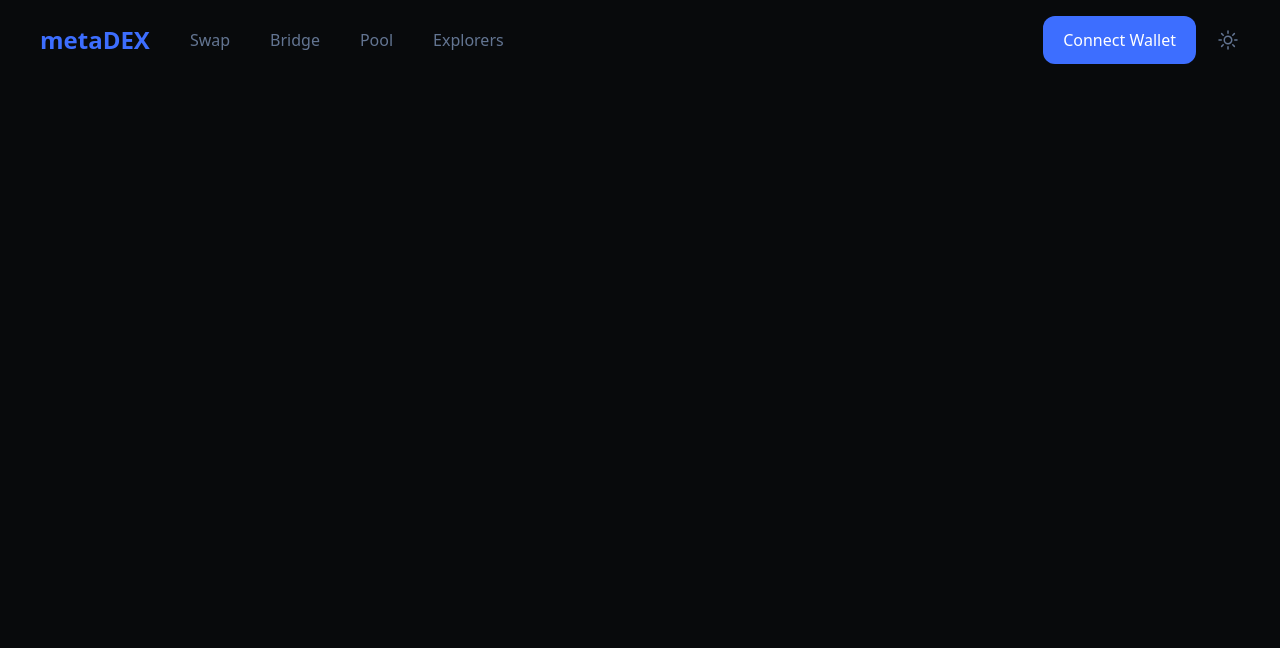
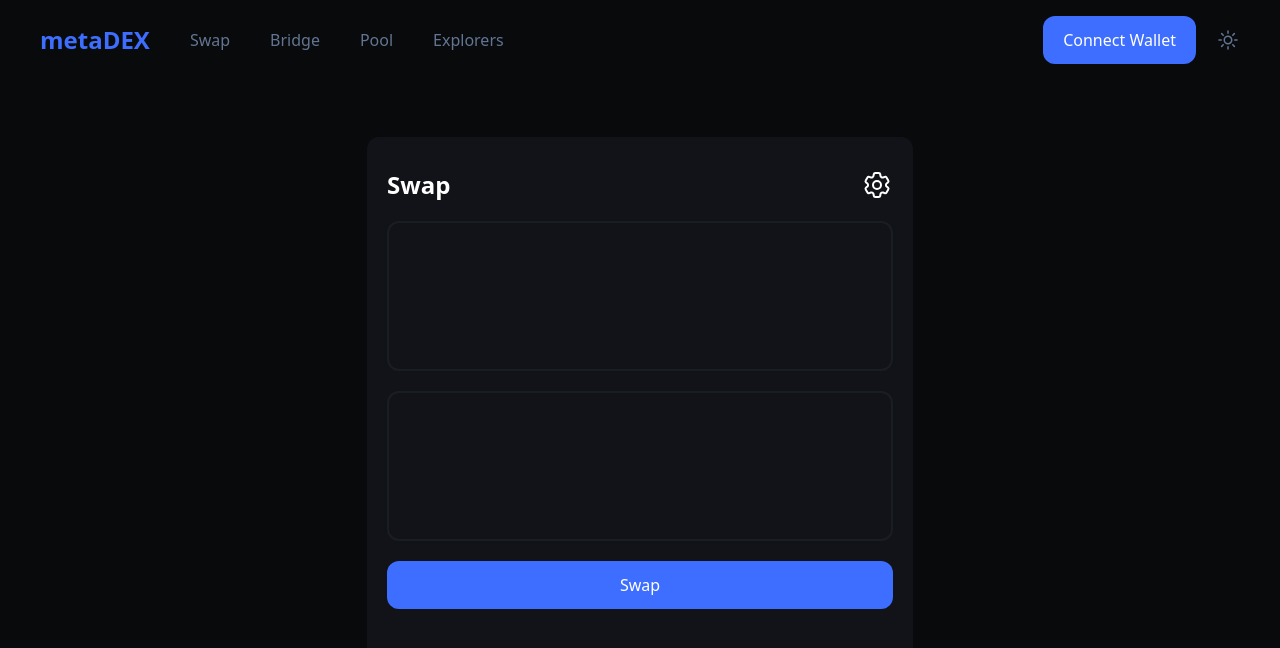
Before and after one commit to NerdyDave2017/meta-dex, a Next.js app in the folder meta-dex-frontend/: page /swap in a window 1280 px wide. Shown: the top 648 px of the page. Built offline with nearby package versions, Linux system fonts and the light colour scheme.

Commit message:
feat: create swap card interface

```diff
--- a/meta-dex-frontend/app/swap/page.tsx
+++ b/meta-dex-frontend/app/swap/page.tsx
@@ -1,7 +1,27 @@
 import React from "react";
+import Card from "@/components/card";
+import { Settings } from "@/components/icons/icons";
 
 const Swap = () => {
-  return <div className=""></div>;
+  return (
+    <div className="w-full h-[calc(100vh-86px)] flex items-center justify-center">
+      <Card className="w-[546px] h-[600px] px-5 py-8 flex-col space-y-5">
+        <div className="w-full flex justify-between">
+          <div className="whitespace-nowrap text-2xl font-semibold text-textLight dark:text-textDark">
+            Swap
+          </div>
+
+          <Settings className="w-8 text-textLight dark:text-textDark cursor-pointer" />
+        </div>
+        <div className="w-full h-[150px] border-grayLight dark:border-gray border-2 rounded-xl"></div>
+        <div className="w-full h-[150px] border-grayLight dark:border-gray border-2 rounded-xl"></div>
+
+        <button className="bg-primary text-textDark rounded-xl px-5 py-3 w-full">
+          Swap
+        </button>
+      </Card>
+    </div>
+  );
 };
 
 export default Swap;
--- /dev/null
+++ b/meta-dex-frontend/components/card/index.tsx
@@ -0,0 +1,18 @@
+import React from "react";
+
+type props = {
+  children: React.ReactNode;
+  className?: string;
+};
+
+const Card = ({ children, className }: props) => {
+  return (
+    <div
+      className={"bg-cardLight dark:bg-cardDark rounded-xl" + " " + className}
+    >
+      {children}
+    </div>
+  );
+};
+
+export default Card;
--- a/meta-dex-frontend/components/icons/icons.tsx
+++ b/meta-dex-frontend/components/icons/icons.tsx
@@ -98,3 +98,28 @@
     </svg>
   );
 };
+
+export const Settings = (props: any) => {
+  return (
+    <svg
+      fill="none"
+      stroke="currentColor"
+      stroke-width="1.5"
+      viewBox="0 0 24 24"
+      xmlns="http://www.w3.org/2000/svg"
+      aria-hidden="true"
+      {...props}
+    >
+      <path
+        stroke-linecap="round"
+        stroke-linejoin="round"
+        d="M9.594 3.94c.09-.542.56-.94 1.11-.94h2.593c.55 0 1.02.398 1.11.94l.213 1.281c.063.374.313.686.645.87.074.04.147.083.22.127.324.196.72.257 1.075.124l1.217-.456a1.125 1.125 0 011.37.49l1.296 2.247a1.125 1.125 0 01-.26 1.431l-1.003.827c-.293.24-.438.613-.431.992a6.759 6.759 0 010 .255c-.007.378.138.75.43.99l1.005.828c.424.35.534.954.26 1.43l-1.298 2.247a1.125 1.125 0 01-1.369.491l-1.217-.456c-.355-.133-.75-.072-1.076.124a6.57 6.57 0 01-.22.128c-.331.183-.581.495-.644.869l-.213 1.28c-.09.543-.56.941-1.11.941h-2.594c-.55 0-1.02-.398-1.11-.94l-.213-1.281c-.062-.374-.312-.686-.644-.87a6.52 6.52 0 01-.22-.127c-.325-.196-.72-.257-1.076-.124l-1.217.456a1.125 1.125 0 01-1.369-.49l-1.297-2.247a1.125 1.125 0 01.26-1.431l1.004-.827c.292-.24.437-.613.43-.992a6.932 6.932 0 010-.255c.007-.378-.138-.75-.43-.99l-1.004-.828a1.125 1.125 0 01-.26-1.43l1.297-2.247a1.125 1.125 0 011.37-.491l1.216.456c.356.133.751.072 1.076-.124.072-.044.146-.087.22-.128.332-.183.582-.495.644-.869l.214-1.281z"
+      ></path>
+      <path
+        stroke-linecap="round"
+        stroke-linejoin="round"
+        d="M15 12a3 3 0 11-6 0 3 3 0 016 0z"
+      ></path>
+    </svg>
+  );
+};
--- a/meta-dex-frontend/tailwind.config.js
+++ b/meta-dex-frontend/tailwind.config.js
@@ -10,9 +10,6 @@
     "./app/**/*.{js,ts,jsx,tsx}",
   ],
   theme: {
-
-
-
     extend: {
       colors: {
         bgLight: "#FFFFFF",
@@ -24,6 +21,7 @@
         cardLight: "#F3F4F7",
         cardDark: "#111318",
         primary: "#3D6EFF",
+        accent: "#D6E8FF",
         gray: "#191D24",
         grayLight: "#E7EAEE",
       },
```
